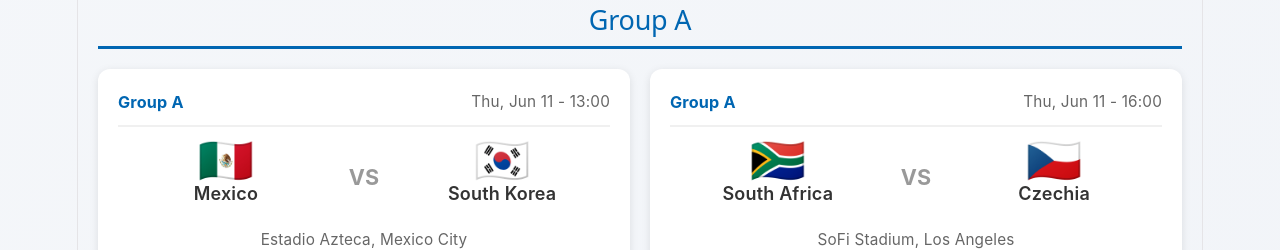
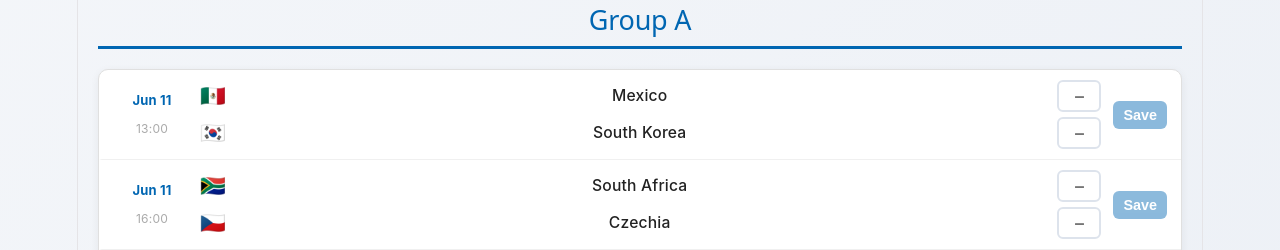
Before and after one commit to sshrinivasan/worldcup-pool, a React (Vite) app: page / in a window 1280 px wide. Both pictures are taken after a click on the button "Enter Pool". Shown: the part 550-800 px from the top of the page. Built offline with nearby package versions, Linux system fonts and the light colour scheme; no server answers; the database is empty.

Commit message:
Making more visually compact and adding ET flag

```diff
--- a/src/App.css
+++ b/src/App.css
@@ -412,6 +412,204 @@ body {
   background: #28a745;
 }
 
+/* ===== COMPACT MATCH ROW (predictions redesign) ===== */
+.matches-list {
+  display: flex;
+  flex-direction: column;
+  border: 1px solid #e0e0e0;
+  border-radius: 10px;
+  overflow: hidden;
+  background: white;
+  box-shadow: 0 2px 8px rgba(0, 0, 0, 0.06);
+}
+
+.match-row {
+  display: flex;
+  align-items: center;
+  padding: 10px 14px;
+  border-bottom: 1px solid #f0f0f0;
+  gap: 12px;
+  transition: background 0.15s;
+  border-left: 3px solid transparent;
+}
+
+.match-row:last-child {
+  border-bottom: none;
+}
+
+.match-row:hover {
+  background: #fafcff;
+}
+
+.match-row.locked {
+  background: #f9f9f9;
+  opacity: 0.75;
+}
+
+.match-row.row-saved {
+  border-left-color: #00A859;
+}
+
+.row-meta {
+  min-width: 72px;
+  display: flex;
+  flex-direction: column;
+  gap: 2px;
+  flex-shrink: 0;
+}
+
+.row-date {
+  font-size: 0.72rem;
+  font-weight: 700;
+  color: #0066B2;
+  white-space: nowrap;
+}
+
+.row-time {
+  font-size: 0.67rem;
+  color: #aaa;
+  white-space: nowrap;
+}
+
+.row-lock-badge {
+  font-size: 0.65rem;
+  color: #e67e22;
+  margin-top: 2px;
+}
+
+.row-teams {
+  flex: 1;
+  display: flex;
+  flex-direction: column;
+  gap: 5px;
+  min-width: 0;
+}
+
+.team-row {
+  display: flex;
+  align-items: center;
+  gap: 8px;
+}
+
+.team-row-flag {
+  font-size: 1.15rem;
+  width: 22px;
+  text-align: center;
+  flex-shrink: 0;
+}
+
+.team-row-name {
+  flex: 1;
+  font-size: 0.87rem;
+  font-weight: 500;
+  color: #222;
+  min-width: 0;
+  overflow: hidden;
+  text-overflow: ellipsis;
+  white-space: nowrap;
+}
+
+.score-inline {
+  width: 44px;
+  height: 32px;
+  text-align: center;
+  font-size: 1rem;
+  font-weight: 700;
+  color: #111;
+  border: 2px solid #dde3ec;
+  border-radius: 6px;
+  padding: 0 4px;
+  transition: border-color 0.15s;
+  flex-shrink: 0;
+  background: white;
+}
+
+.score-inline:focus {
+  outline: none;
+  border-color: #0066B2;
+}
+
+.score-inline:disabled {
+  background: #f5f5f5;
+  color: #aaa;
+  border-color: #ebebeb;
+}
+
+/* hide number spinners */
+.score-inline::-webkit-outer-spin-button,
+.score-inline::-webkit-inner-spin-button {
+  -webkit-appearance: none;
+  margin: 0;
+}
+.score-inline[type=number] {
+  -moz-appearance: textfield;
+}
+
+.row-save-btn {
+  min-width: 50px;
+  padding: 6px 10px;
+  border: none;
+  border-radius: 6px;
+  font-size: 0.8rem;
+  font-weight: 700;
+  cursor: pointer;
+  transition: background 0.2s, transform 0.1s;
+  background: #0066B2;
+  color: white;
+  flex-shrink: 0;
+}
+
+.row-save-btn:hover:not(:disabled) {
+  background: #0055a0;
+}
+
+.row-save-btn:active:not(:disabled) {
+  transform: scale(0.95);
+}
+
+.row-save-btn.saved {
+  background: #00A859;
+}
+
+.row-save-btn:disabled {
+  opacity: 0.45;
+  cursor: not-allowed;
+}
+
+.extra-time-label {
+  display: flex;
+  flex-direction: column;
+  align-items: center;
+  gap: 3px;
+  cursor: pointer;
+  flex-shrink: 0;
+}
+
+.extra-time-label span {
+  font-size: 0.62rem;
+  font-weight: 600;
+  color: #888;
+  white-space: nowrap;
+  text-transform: uppercase;
+  letter-spacing: 0.03em;
+}
+
+.extra-time-label.disabled {
+  opacity: 0.4;
+  cursor: not-allowed;
+}
+
+.extra-time-checkbox {
+  width: 16px;
+  height: 16px;
+  accent-color: #0066B2;
+  cursor: pointer;
+}
+
+.extra-time-label.disabled .extra-time-checkbox {
+  cursor: not-allowed;
+}
+
 /* ===== ALL PREDICTIONS VIEW ===== */
 .all-predictions {
   background: white;
@@ -679,6 +877,26 @@ body {
 
   .matches-grid {
     grid-template-columns: 1fr;
+  }
+
+  .row-meta {
+    min-width: 58px;
+  }
+
+  .team-row-name {
+    font-size: 0.82rem;
+  }
+
+  .score-inline {
+    width: 38px;
+    height: 30px;
+    font-size: 0.95rem;
+  }
+
+  .row-save-btn {
+    min-width: 42px;
+    padding: 6px 8px;
+    font-size: 0.75rem;
   }
 
   .result-options {
--- a/src/components/MatchCard.jsx
+++ b/src/components/MatchCard.jsx
@@ -4,16 +4,15 @@ import { getMatchTeams } from '../utils/knockoutTeams';
 import { isstageLocked } from '../utils/lockManager';
 
 const MatchCard = ({ match, currentUser }) => {
-  const [result, setResult] = useState('');
   const [team1Score, setTeam1Score] = useState('');
   const [team2Score, setTeam2Score] = useState('');
+  const [extraTime, setExtraTime] = useState(false);
   const [saved, setSaved] = useState(false);
   const [isLocked, setIsLocked] = useState(false);
   const [team1, setTeam1] = useState(match.team1);
   const [team2, setTeam2] = useState(match.team2);
   const [loading, setLoading] = useState(false);
 
-  // Get the actual teams (either assigned for knockout or original)
   useEffect(() => {
     const loadTeams = async () => {
       const teams = await getMatchTeams(match);
@@ -23,7 +22,6 @@ const MatchCard = ({ match, currentUser }) => {
     loadTeams();
   }, [match]);
 
-  // Check if this stage is locked
   useEffect(() => {
     const checkLocked = async () => {
       const locked = await isstageLocked(match.stage);
@@ -32,21 +30,19 @@ const MatchCard = ({ match, currentUser }) => {
     checkLocked();
   }, [match.stage]);
 
-  // Load existing prediction when component mounts or user changes
   useEffect(() => {
     const loadPrediction = async () => {
       if (currentUser) {
         const existing = await getPrediction(match.id, currentUser);
         if (existing) {
-          setResult(existing.result);
           setTeam1Score(existing.score.team1);
           setTeam2Score(existing.score.team2);
+          setExtraTime(existing.extraTime ?? false);
           setSaved(true);
         } else {
-          // Reset form if no prediction exists
-          setResult('');
           setTeam1Score('');
           setTeam2Score('');
+          setExtraTime(false);
           setSaved(false);
         }
       }
@@ -54,14 +50,22 @@ const MatchCard = ({ match, currentUser }) => {
     loadPrediction();
   }, [match.id, currentUser]);
 
-  const isGroupStage = () => {
-    return match.stage.startsWith('Group');
+  const isGroupStage = () => match.stage.startsWith('Group');
+
+  const handleScoreChange = (setter) => (value) => {
+    setter(value);
+    setSaved(false);
   };
 
-  // Reset saved state when user makes any change
-  const handleInputChange = (setter) => (value) => {
-    setter(value);
+  const handleExtraTimeChange = (checked) => {
+    setExtraTime(checked);
     setSaved(false);
+  };
+
+  const deriveResult = (s1, s2) => {
+    if (s1 > s2) return 'home';
+    if (s2 > s1) return 'away';
+    return 'draw';
   };
 
   const handleSave = async () => {
@@ -75,62 +79,29 @@ const MatchCard = ({ match, currentUser }) => {
       return;
     }
 
-    if (!result) {
-      alert('Please select a match result!');
-      return;
-    }
-
     if (team1Score === '' || team2Score === '') {
       alert('Please enter scores for both teams!');
       return;
     }
 
-    const score1 = parseInt(team1Score);
-    const score2 = parseInt(team2Score);
+    const s1 = parseInt(team1Score);
+    const s2 = parseInt(team2Score);
 
-    // Validate scores are non-negative
-    if (score1 < 0 || score2 < 0) {
+    if (s1 < 0 || s2 < 0) {
       alert('Scores cannot be negative!');
       return;
     }
 
-    // Validation for group stage matches (draws allowed)
-    if (isGroupStage()) {
-      if (result === 'draw' && score1 !== score2) {
-        alert('You selected a Draw, but the scores are not equal. Please make the scores the same or change your result prediction.');
+    if (!isGroupStage() && s1 === s2) {
+      alert('Knockout matches must have a winner. Please enter different scores.');
       return;
     }
 
-      if (result === 'home' && score1 <= score2) {
-        alert(`You selected ${team1.code} to win, but their score (${score1}) is not higher than ${team2.code}'s score (${score2}). Please adjust the scores or change your result prediction.`);
-        return;
-      }
-
-      if (result === 'away' && score2 <= score1) {
-        alert(`You selected ${team2.code} to win, but their score (${score2}) is not higher than ${team1.code}'s score (${score1}). Please adjust the scores or change your result prediction.`);
-        return;
-      }
-    } else {
-      // Validation for knockout stage matches (no draws allowed in regular time for simplicity)
-      // Note: In reality, knockout matches can be draws in regular time and go to extra time/penalties
-      // but for this pool, we'll enforce a winner must be selected
-      if (result === 'home' && score1 <= score2) {
-        alert(`You selected ${team1.code} to win, but their score (${score1}) is not higher than ${team2.code}'s score (${score2}). Please adjust the scores or change your result prediction.`);
-        return;
-      }
-
-      if (result === 'away' && score2 <= score1) {
-        alert(`You selected ${team2.code} to win, but their score (${score2}) is not higher than ${team1.code}'s score (${score1}). Please adjust the scores or change your result prediction.`);
-        return;
-      }
-    }
-
+    const result = deriveResult(s1, s2);
     const prediction = {
       result,
-      score: {
-        team1: score1,
-        team2: score2
-      }
+      score: { team1: s1, team2: s2 },
+      extraTime: isGroupStage() ? false : extraTime,
     };
 
     setLoading(true);
@@ -147,114 +118,69 @@ const MatchCard = ({ match, currentUser }) => {
 
   const formatDate = (dateString) => {
     const date = new Date(dateString);
-    return date.toLocaleDateString('en-US', {
-      weekday: 'short',
-      month: 'short',
-      day: 'numeric'
-    });
+    return date.toLocaleDateString('en-US', { month: 'short', day: 'numeric' });
   };
 
   return (
-    <div className={`match-card ${isLocked ? 'locked' : ''}`}>
-      <div className="match-header">
-        <span className="match-stage">{match.stage}</span>
-        <span className="match-date">{formatDate(match.date)} - {match.time}</span>
-        {isLocked && <span className="lock-badge">🔒 Locked</span>}
+    <div className={`match-row ${isLocked ? 'locked' : ''} ${saved ? 'row-saved' : ''}`}>
+      <div className="row-meta">
+        <span className="row-date">{formatDate(match.date)}</span>
+        <span className="row-time">{match.time}</span>
+        {isLocked && <span className="row-lock-badge">🔒</span>}
       </div>
 
-      <div className="match-teams">
-        <div className="team">
-          <span className="team-flag">{team1.flag}</span>
-          <span className="team-name">{team1.name}</span>
-        </div>
-        <div className="vs">VS</div>
-        <div className="team">
-          <span className="team-flag">{team2.flag}</span>
-          <span className="team-name">{team2.name}</span>
-        </div>
-      </div>
-
-      <div className="match-venue">{match.venue}</div>
-
-      <div className="prediction-form">
-        <div className="prediction-section">
-          <label className="prediction-label">Match Result:</label>
-          <div className="result-options">
-            <label className={`result-option ${result === 'home' ? 'selected' : ''}`}>
-              <input
-                type="radio"
-                name={`result-${match.id}`}
-                value="home"
-                checked={result === 'home'}
-                onChange={(e) => handleInputChange(setResult)(e.target.value)}
-                disabled={isLocked}
-              />
-              <span>{team1.code} Win</span>
-            </label>
-            <label className={`result-option ${result === 'draw' ? 'selected' : ''}`}>
-              <input
-                type="radio"
-                name={`result-${match.id}`}
-                value="draw"
-                checked={result === 'draw'}
-                onChange={(e) => handleInputChange(setResult)(e.target.value)}
-                disabled={isLocked}
-              />
-              <span>Draw</span>
-            </label>
-            <label className={`result-option ${result === 'away' ? 'selected' : ''}`}>
-              <input
-                type="radio"
-                name={`result-${match.id}`}
-                value="away"
-                checked={result === 'away'}
-                onChange={(e) => handleInputChange(setResult)(e.target.value)}
-                disabled={isLocked}
-              />
-              <span>{team2.code} Win</span>
-            </label>
-          </div>
-        </div>
-
-        <div className="prediction-section">
-          <label className="prediction-label">Predicted Score:</label>
-          <div className="score-inputs">
-            <div className="score-input-group">
-              <label>{team1.code}</label>
+      <div className="row-teams">
+        <div className="team-row">
+          <span className="team-row-flag">{team1.flag}</span>
+          <span className="team-row-name">{team1.name}</span>
           <input
             type="number"
             min="0"
             max="20"
             value={team1Score}
-                onChange={(e) => handleInputChange(setTeam1Score)(e.target.value)}
-                placeholder="0"
+            onChange={(e) => handleScoreChange(setTeam1Score)(e.target.value)}
             disabled={isLocked}
+            className="score-inline"
+            placeholder="–"
           />
         </div>
-            <span className="score-separator">-</span>
-            <div className="score-input-group">
-              <label>{team2.code}</label>
+        <div className="team-row">
+          <span className="team-row-flag">{team2.flag}</span>
+          <span className="team-row-name">{team2.name}</span>
           <input
             type="number"
             min="0"
             max="20"
             value={team2Score}
-                onChange={(e) => handleInputChange(setTeam2Score)(e.target.value)}
-                placeholder="0"
+            onChange={(e) => handleScoreChange(setTeam2Score)(e.target.value)}
             disabled={isLocked}
+            className="score-inline"
+            placeholder="–"
           />
         </div>
       </div>
-        </div>
+
+      {!isGroupStage() && (
+        <label className={`extra-time-label ${isLocked ? 'disabled' : ''}`}>
+          <input
+            type="checkbox"
+            checked={extraTime}
+            onChange={(e) => handleExtraTimeChange(e.target.checked)}
+            disabled={isLocked}
+            className="extra-time-checkbox"
+          />
+          <span>ET/Pens</span>
+        </label>
+      )}
 
       <button
         onClick={handleSave}
-          className={`save-button ${saved ? 'saved' : ''}`}
+        className={`row-save-btn ${saved ? 'saved' : ''}`}
         disabled={!currentUser || isLocked || loading}
+        title={isLocked ? 'Locked' : saved ? 'Saved' : 'Save prediction'}
       >
-          {loading ? 'Saving...' : isLocked ? '🔒 Locked' : saved ? '✓ Saved!' : 'Save Prediction'}
+        {loading ? '...' : isLocked ? '🔒' : saved ? '✓' : 'Save'}
       </button>
-      </div>
     </div>
   );
 };
--- a/src/components/MatchList.jsx
+++ b/src/components/MatchList.jsx
@@ -88,7 +88,7 @@ const MatchList = ({ matches, currentUser }) => {
       {displayedStages.map((stage) => (
         <div key={stage} className="stage-group">
           <h2 className="stage-title">{stage}</h2>
-          <div className="matches-grid">
+          <div className="matches-list">
             {groupedMatches[stage].map((match) => (
               <MatchCard key={match.id} match={match} currentUser={currentUser} />
             ))}
--- a/src/utils/storage.js
+++ b/src/utils/storage.js
@@ -11,6 +11,7 @@ export const savePrediction = async (matchId, user, prediction) => {
         result: prediction.result,
         team1_score: prediction.score.team1,
         team2_score: prediction.score.team2,
+        extra_time: prediction.extraTime ?? false,
         updated_at: new Date().toISOString()
       }, {
         onConflict: 'match_id,user_name'
@@ -47,6 +48,7 @@ export const getPrediction = async (matchId, user) => {
         team1: data.team1_score,
         team2: data.team2_score
       },
+      extraTime: data.extra_time ?? false,
       timestamp: data.created_at
     };
   } catch (error) {
@@ -75,6 +77,7 @@ export const getAllPredictions = async () => {
           team1: row.team1_score,
           team2: row.team2_score
         },
+        extraTime: row.extra_time ?? false,
         timestamp: row.created_at
       };
     });
@@ -103,6 +106,7 @@ export const getPredictionsByMatch = async (matchId) => {
         team1: row.team1_score,
         team2: row.team2_score
       },
+      extraTime: row.extra_time ?? false,
       timestamp: row.created_at
     }));
   } catch (error) {
```
Lines whose indentation alone changed are shown as unchanged.
